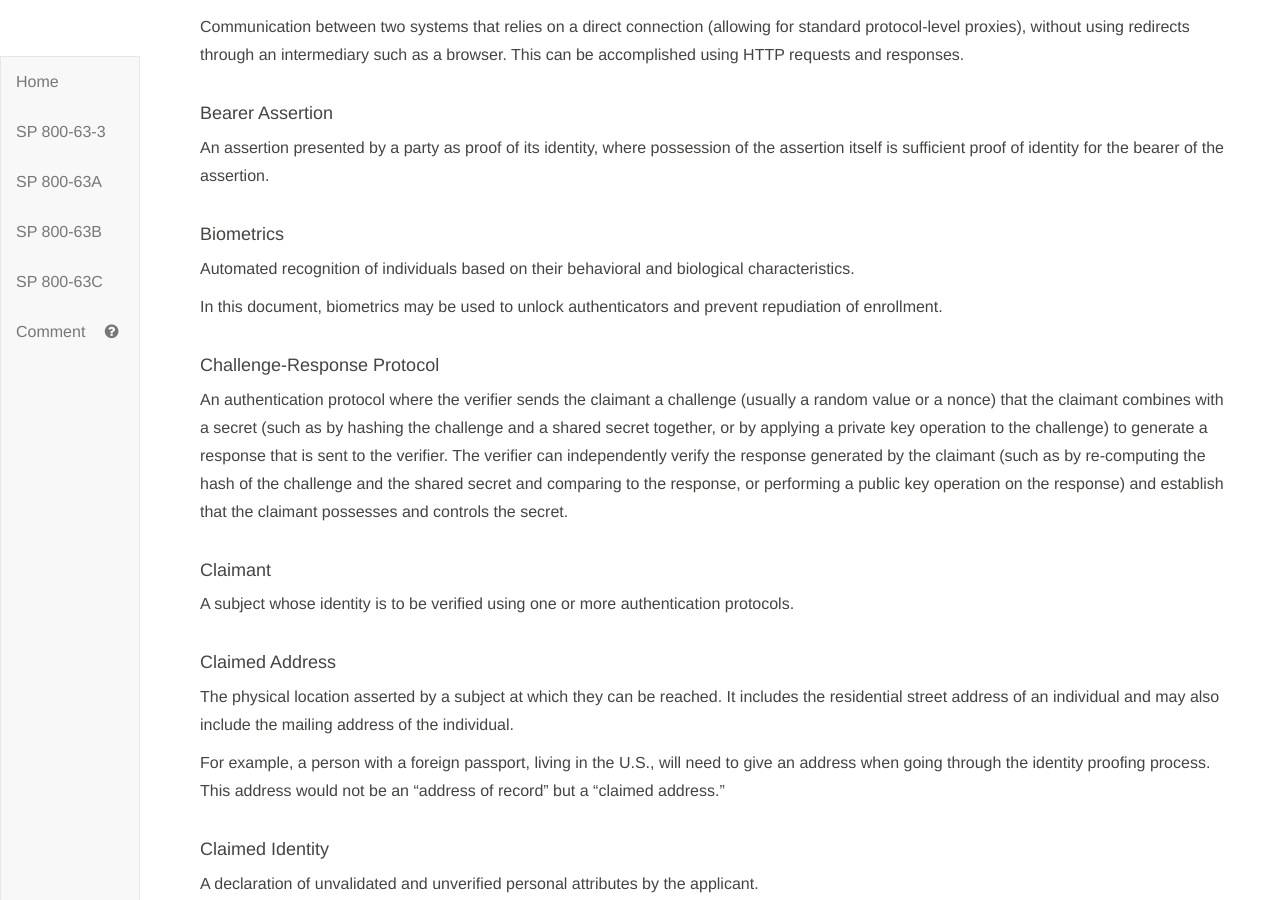
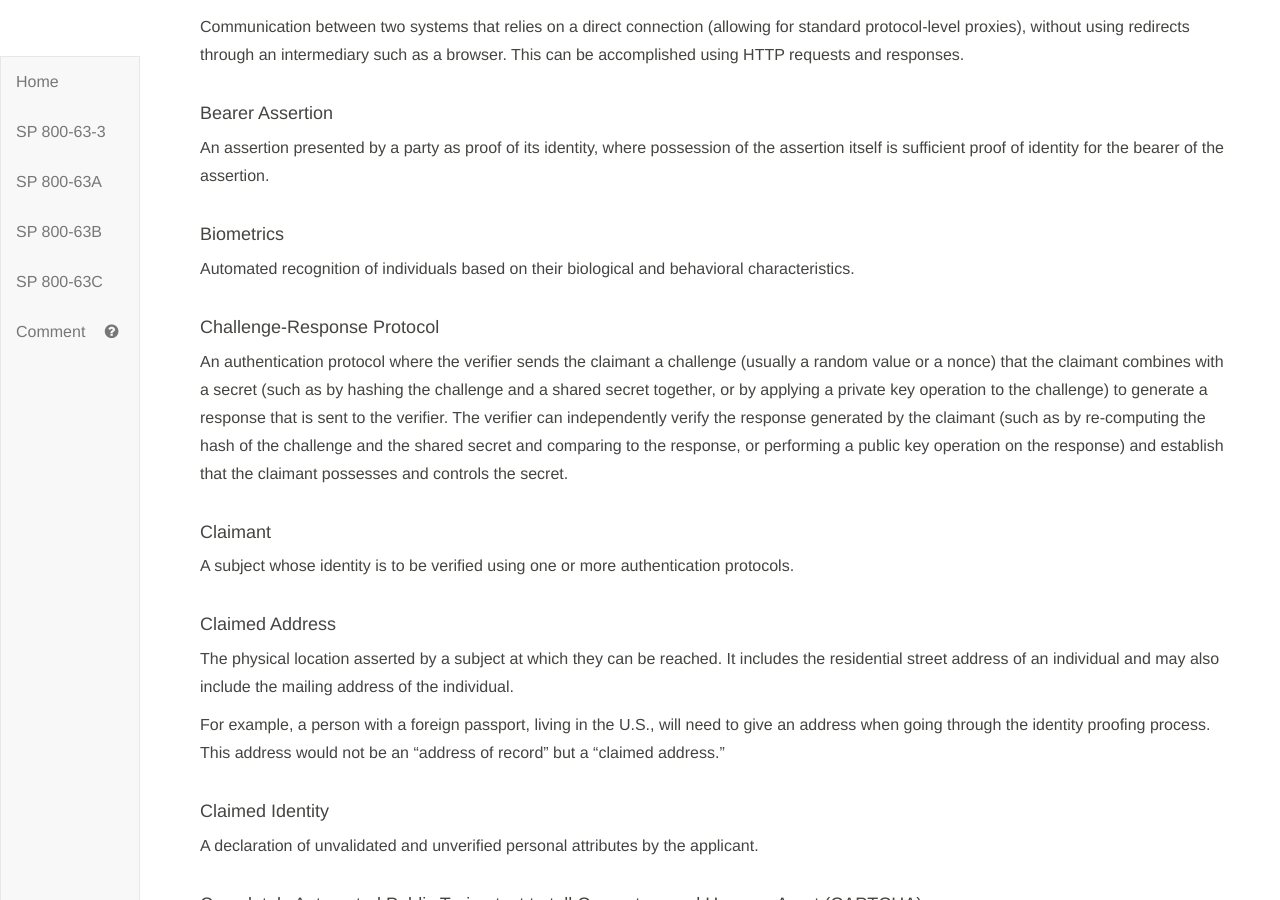
Before and after one commit to usnistgov/800-63-3, a Jekyll site: the page built from sp800-63-3/definitions.md, in a window 1280 px wide and 900 px high, scrolled down 3806 px. Built offline with Jekyll 4.4.1, drawn with Linux system fonts in a browser that asks for light colours; our own code applies the rules of GitHub Pages for plain Markdown files.

Commit message:
Closes #1627

```diff
--- a/sp800-63-3/definitions.md
+++ b/sp800-63-3/definitions.md
@@ -106,9 +106,8 @@ Communication between two systems that relies on a direct connection (allowing f
 An assertion presented by a party as proof of its identity, where possession of the assertion itself is sufficient proof of identity for the bearer of the assertion.
 
 #### Biometrics
-Automated recognition of individuals based on their behavioral and biological characteristics.
+Automated recognition of individuals based on their biological and behavioral characteristics.
 
-In this document, biometrics may be used to unlock authenticators and prevent repudiation of enrollment.
 
 #### Challenge-Response Protocol
 An authentication protocol where the verifier sends the claimant a challenge (usually a random value or a nonce) that the claimant combines with a secret (such as by hashing the challenge and a shared secret together, or by applying a private key operation to the challenge) to generate a response that is sent to the verifier. The verifier can independently verify the response generated by the claimant (such as by re-computing the hash of the challenge and the shared secret and comparing to the response, or performing a public key operation on the response) and establish that the claimant possesses and controls the secret.
```
